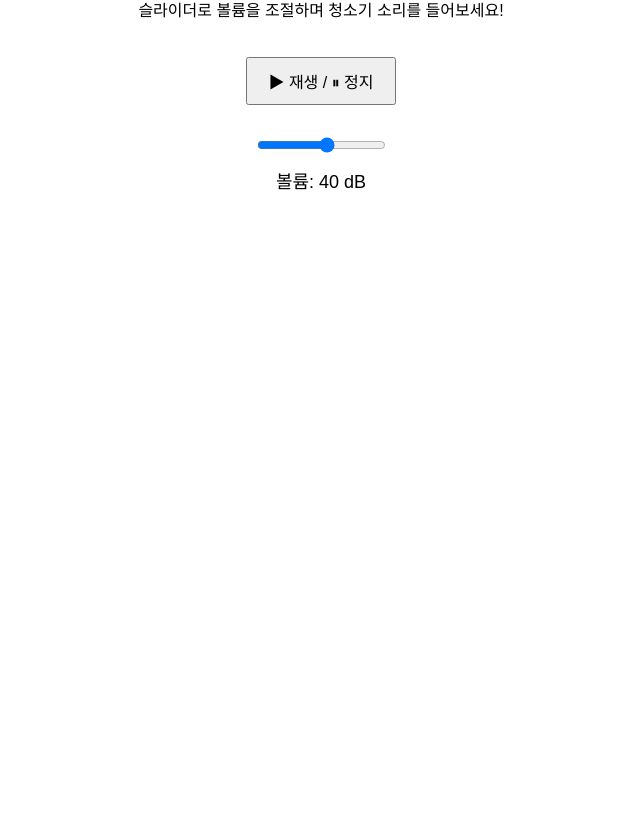
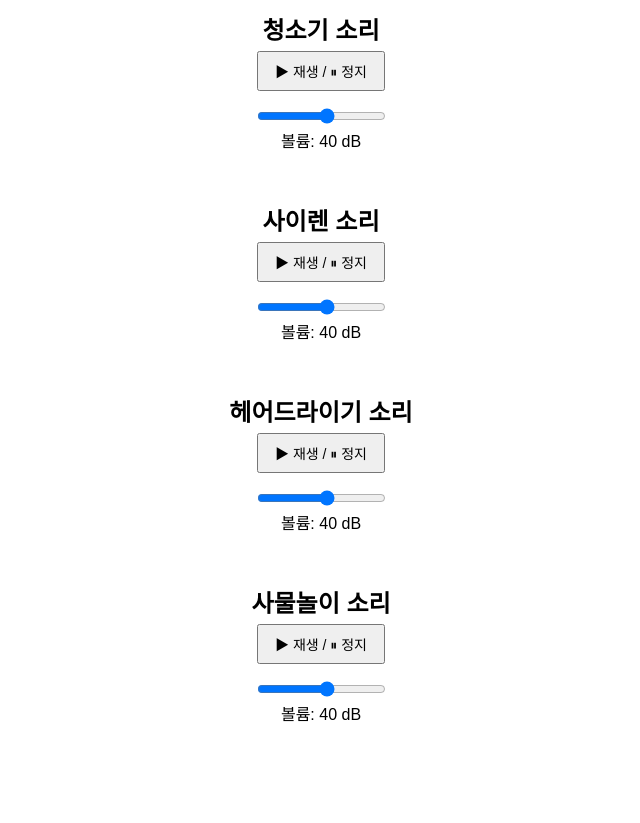
Before and after one commit to yns00000/vacuum-sound-player, a plain HTML site: page index.html in a window 1280 px wide. Shown: the part 126-949 px from the top of the page, without its empty margins (319-959 px from the left). Before the commit the page ends 800 px from the top, so only its background shows below. Drawn offline with Linux system fonts and the light colour scheme.

Commit message:
Add files via upload

```diff
--- a/index.html
+++ b/index.html
@@ -2,51 +2,81 @@
 <html lang="ko">
 <head>
   <meta charset="UTF-8">
-  <title>청소기 소리 볼륨 체험</title>
+  <title>생활 소음 볼륨 체험</title>
   <style>
     body {
       font-family: sans-serif;
+      padding: 40px;
       text-align: center;
-      padding: 40px;
+    }
+    .sound-block {
+      margin-bottom: 50px;
     }
     .slider {
       width: 300px;
-      margin: 30px auto;
+      margin: 15px auto;
+    }
+    button {
+      padding: 8px 16px;
+      font-size: 14px;
+    }
+    h2 {
+      margin-bottom: 5px;
     }
     audio {
       display: none;
-    }
-    .label {
-      font-size: 18px;
-      margin-top: 10px;
-    }
-    button {
-      padding: 10px 20px;
-      font-size: 16px;
-      margin-top: 20px;
     }
   </style>
 </head>
 <body>
 
-  <h2>청소기 소리 볼륨 체험</h2>
-  <p>슬라이더로 볼륨을 조절하며 청소기 소리를 들어보세요!</p>
+  <h1>생활 소음 볼륨 체험</h1>
 
-  <audio id="vacuumAudio" src="vacuum.mp3" loop></audio>
-  <button onclick="togglePlay()">▶ 재생 / ⏸ 정지</button>
+  <div class="sound-block">
+    <h2>청소기 소리</h2>
+    <audio id="vacuum" src="vacuum.mp3" loop></audio>
+    <button onclick="togglePlay('vacuum')">▶ 재생 / ⏸ 정지</button>
+    <div class="slider">
+      <input type="range" min="-10" max="80" step="5" value="40" oninput="updateVolume(this.value, 'vacuum')">
+      <div>볼륨: <span id="label-vacuum">40</span> dB</div>
+    </div>
+  </div>
 
-  <div class="slider">
-    <input type="range" min="-10" max="80" step="5" value="40" id="volumeSlider" oninput="updateVolume(this.value)">
-    <div class="label">볼륨: <span id="volumeLabel">40</span> dB</div>
+  <div class="sound-block">
+    <h2>사이렌 소리</h2>
+    <audio id="siren" src="siren.mp3" loop></audio>
+    <button onclick="togglePlay('siren')">▶ 재생 / ⏸ 정지</button>
+    <div class="slider">
+      <input type="range" min="-10" max="80" step="5" value="40" oninput="updateVolume(this.value, 'siren')">
+      <div>볼륨: <span id="label-siren">40</span> dB</div>
+    </div>
+  </div>
+
+  <div class="sound-block">
+    <h2>헤어드라이기 소리</h2>
+    <audio id="hairdryer" src="hairdryer.mp3" loop></audio>
+    <button onclick="togglePlay('hairdryer')">▶ 재생 / ⏸ 정지</button>
+    <div class="slider">
+      <input type="range" min="-10" max="80" step="5" value="40" oninput="updateVolume(this.value, 'hairdryer')">
+      <div>볼륨: <span id="label-hairdryer">40</span> dB</div>
+    </div>
+  </div>
+
+  <div class="sound-block">
+    <h2>사물놀이 소리</h2>
+    <audio id="samulnori" src="samulnori.mp3" loop></audio>
+    <button onclick="togglePlay('samulnori')">▶ 재생 / ⏸ 정지</button>
+    <div class="slider">
+      <input type="range" min="-10" max="80" step="5" value="40" oninput="updateVolume(this.value, 'samulnori')">
+      <div>볼륨: <span id="label-samulnori">40</span> dB</div>
+    </div>
   </div>
 
   <script>
-    const audio = document.getElementById("vacuumAudio");
-    const volumeLabel = document.getElementById("volumeLabel");
-
-    function togglePlay() {
+    function togglePlay(id) {
+      const audio = document.getElementById(id);
       if (audio.paused) {
-        audio.play().catch(err => {
+        audio.play().catch(() => {
           alert("브라우저에서 자동 재생이 차단됐어요. 버튼을 다시 눌러주세요.");
         });
       } else {
@@ -54,16 +84,14 @@
       }
     }
 
-    function updateVolume(db) {
-      volumeLabel.textContent = db;
-      // 데시벨 → 실제 볼륨으로 변환 (80 기준)
+    function updateVolume(db, id) {
+      const label = document.getElementById(`label-${id}`);
+      const audio = document.getElementById(id);
+      label.textContent = db;
       let volume = Math.pow(10, (db - 80) / 20);
       volume = Math.min(Math.max(volume, 0), 1);
       audio.volume = volume;
     }
-
-    // 초기 볼륨 설정
-    updateVolume(40);
   </script>
 
 </body>
```
